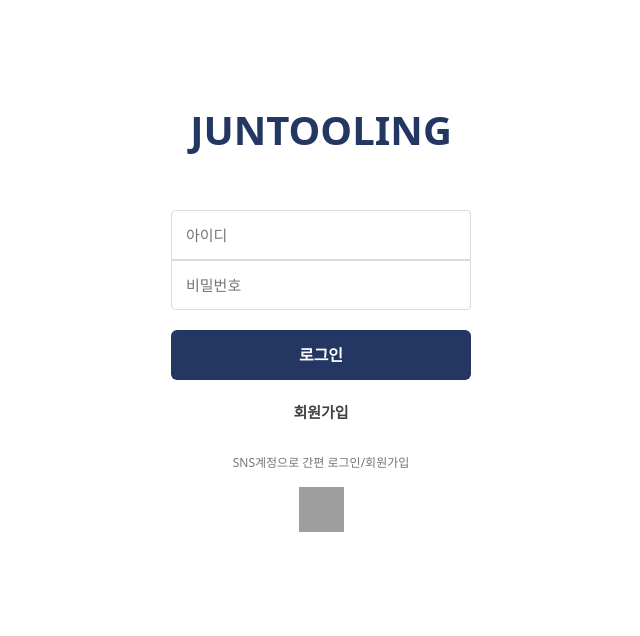
After one commit to Joontooling/joontooling, a Django app: page /accounts/login/ in a window 1280 px wide. The commit adds this page. Shown: the top 636 px of the page, without its empty margins (319-959 px from the left). Run offline with Django 3.2, Linux system fonts and the light colour scheme; some libraries are stand-ins or nearby versions; grey boxes are pictures that could not be loaded.

Commit message:
design: 로그인 레이아웃 (accounts/login)

```diff
--- /dev/null
+++ b/accounts/templates/accounts/login.html
@@ -0,0 +1,50 @@
+{% load static %}
+
+<!DOCTYPE html>
+<html lang="en">
+
+<head>
+  <meta charset="UTF-8">
+  <meta http-equiv="X-UA-Compatible" content="IE=edge">
+  <meta name="viewport" content="width=device-width, initial-scale=1.0">
+  <title>Document</title>
+  <link rel="stylesheet" href="{% static 'css/accounts/signup.css' %}" />
+  <link rel="stylesheet" href="{% static 'css/accounts/login.css' %}" />
+  <link href="https://cdn.jsdelivr.net/npm/bootstrap@5.3.0-alpha1/dist/css/bootstrap.min.css" rel="stylesheet"
+    integrity="sha384-GLhlTQ8iRABdZLl6O3oVMWSktQOp6b7In1Zl3/Jr59b6EGGoI1aFkw7cmDA6j6gD" crossorigin="anonymous">
+</head>
+
+<body>
+  <div class="signup">
+    <header class="header_signup">
+      <div class="title_signup">
+        <a href="{% url 'products:index' %}" class="a_signup">JUNTOOLING</a>
+      </div>
+    </header>
+
+    <main class="contents_signup">
+      <form action="">
+        <div>
+          <input type="email" class="input_signup" placeholder="아이디">
+        </div>
+        <div>
+          <input type="password" class="input2_signup" placeholder="비밀번호">
+        </div>
+        <button class="btn_signup">로그인</button>
+      </form>
+
+      <section class="a_wrap_login">
+        <a href="{% url 'accounts:signup' %}" class="a_login">회원가입</a>
+      </section>
+
+      <section>
+        <div class="sns_title">SNS계정으로 간편 로그인/회원가입</div>
+        <div class="btn_naver_wrap">
+          <button class="btn_naver"></button>
+        </div>
+      </section>
+    </main>
+  </div>
+</body>
+
+</html>
--- a/accounts/templates/accounts/signup.html
+++ b/accounts/templates/accounts/signup.html
@@ -10,7 +10,7 @@
   <meta http-equiv="X-UA-Compatible" content="IE=edge">
   <meta name="viewport" content="width=device-width, initial-scale=1.0">
   <title>Document</title>
-  <link rel="stylesheet" href="{% static 'css/accounts/accounts.css' %}" />
+  <link rel="stylesheet" href="{% static 'css/accounts/signup.css' %}" />
   <link href="https://cdn.jsdelivr.net/npm/bootstrap@5.3.0-alpha1/dist/css/bootstrap.min.css" rel="stylesheet"
     integrity="sha384-GLhlTQ8iRABdZLl6O3oVMWSktQOp6b7In1Zl3/Jr59b6EGGoI1aFkw7cmDA6j6gD" crossorigin="anonymous">
 </head>
--- a/accounts/urls.py
+++ b/accounts/urls.py
@@ -5,6 +5,7 @@ app_name = "accounts"
 
 urlpatterns = [
     path("signup/", views.signup, name="signup"),
+    path("login/", views.login, name="login"),
     path("my_shop/", views.my_shop, name="my_shop"),
     path("my_likes/", views.my_likes, name="my_likes"),
     path("my_posting/", views.my_posting, name="my_posting"),
--- a/accounts/views.py
+++ b/accounts/views.py
@@ -17,6 +17,9 @@ def signup(request):
     }
     return render(request, "accounts/signup.html", context)
 
+def login(request):
+    return render(request, 'accounts/login.html')
+
 def my_shop(request):
     return render(request, 'accounts/my_shop.html')
 
--- /dev/null
+++ b/static/css/accounts/login.css
@@ -0,0 +1,58 @@
+/* 로그인 (login.html) */
+
+.contents_signup {
+  margin: 0 auto;
+  padding: 50px 0 100px;
+  width: 300px;
+}
+
+.input_signup {
+  width: 100%;
+  height: 50px;
+  padding: 14px;
+  font-size: 15px;
+  border: 1px solid #dbdbdb;
+  border-radius: 4px 4px 0 0;
+}
+
+.input2_signup {
+  width: 100%;
+  height: 50px;
+  padding: 14px;
+  margin-bottom: 20px;
+  font-size: 15px;
+  border: 1px solid #dbdbdb;
+  border-radius: 0 0 4px 4px;
+}
+
+.a_wrap_login {
+  text-align: center;
+  margin: 20px 0 30px;
+}
+
+.a_login {
+  color: #424242;
+  text-decoration: none;
+  font-size: 15px;
+  font-weight: 700;
+}
+
+.sns_title {
+  color: #757575;
+  text-align: center;
+  font-size: 12px;
+}
+
+.btn_naver_wrap {
+  text-align: center;
+}
+
+.btn_naver {
+  width: 45px;
+  height: 45px;
+  margin-top: 15px;
+  border: 0;
+  background: none;
+  background-size: 45px;
+  background-image: url(https://contents.kyobobook.co.kr/resources/fo/images/common/ink/ico_sns_naver@2x.png);
+}
```
Also changed, not shown: static/css/accounts/signup.css (renamed from static/css/accounts/accounts.css).
